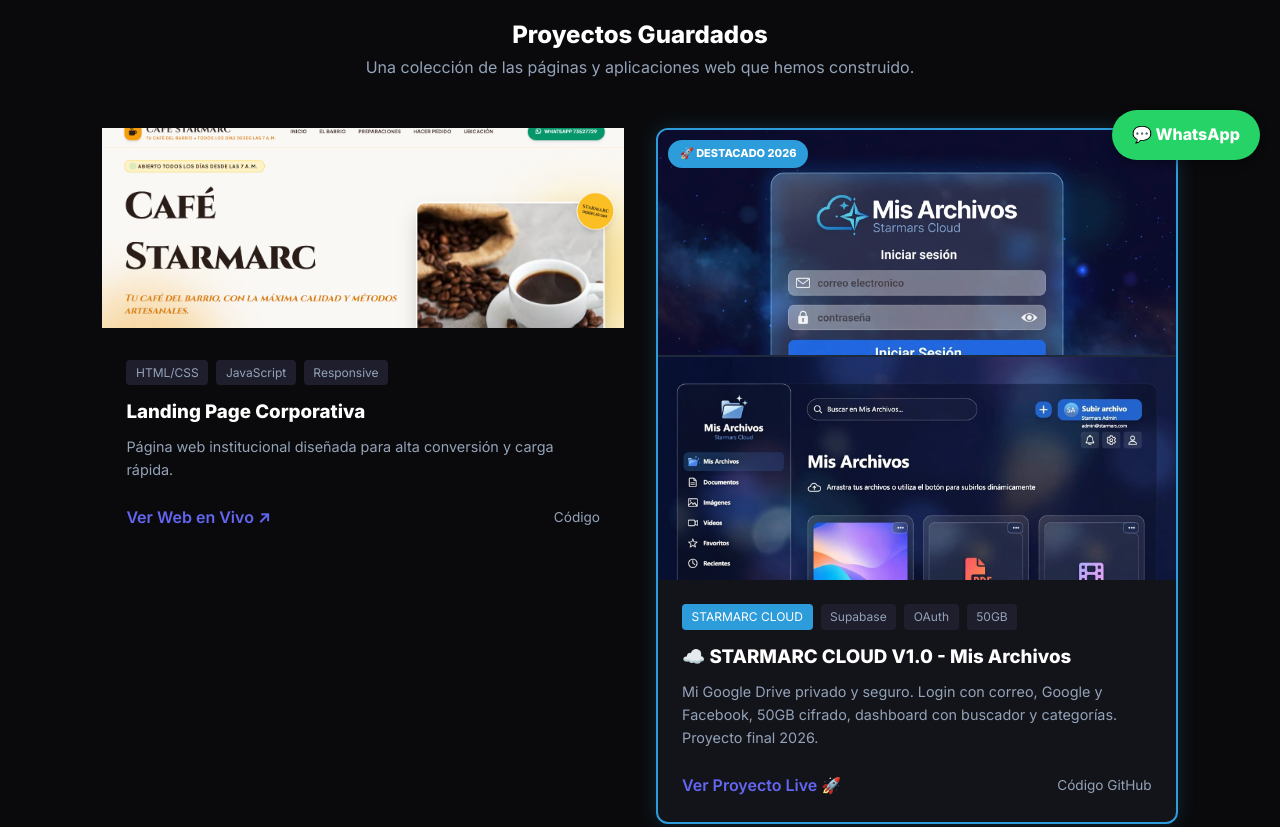
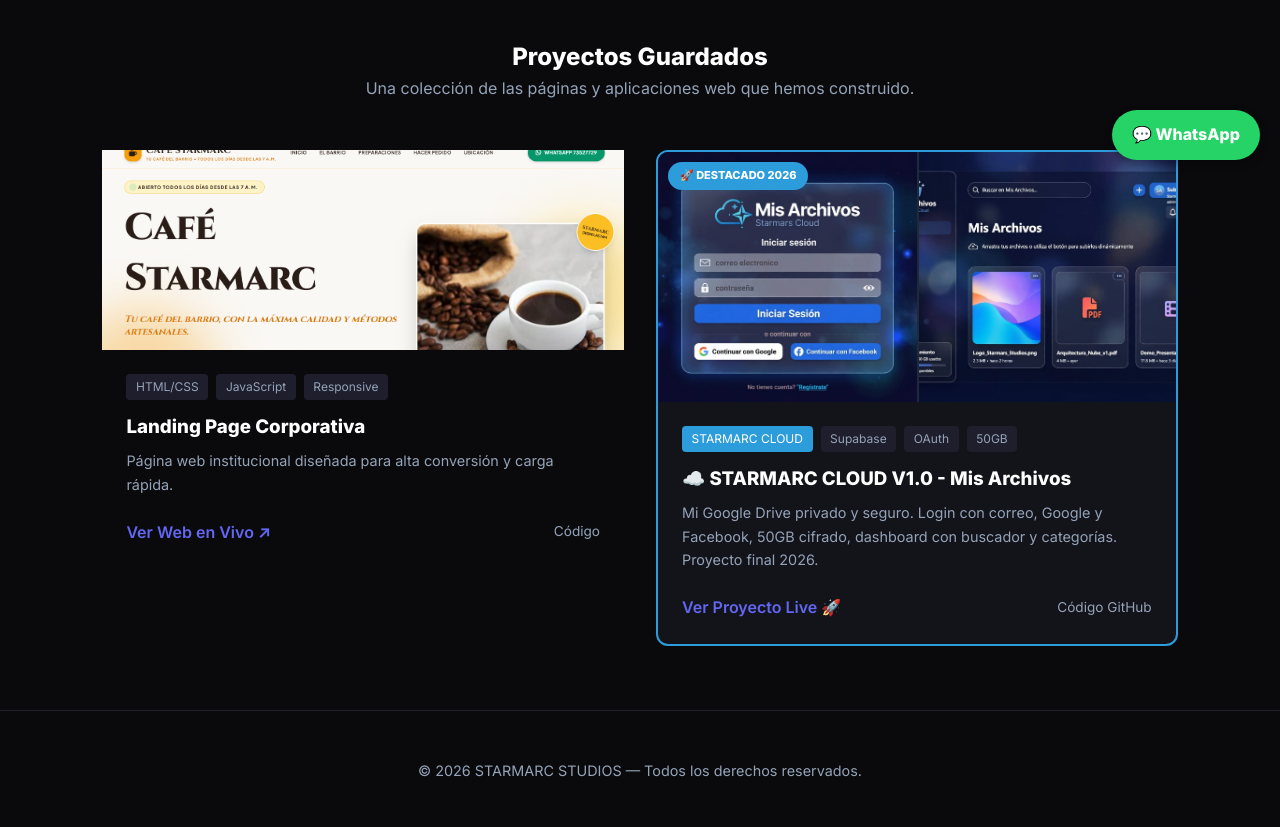
Before and after one commit to marvinalfredoramires-png/starmarc-studios, a plain HTML site: page index.html in a window 1280 px wide. Shown: the part 620-1447 px from the top of the page. Drawn offline with Linux system fonts and the light colour scheme.

Commit message:
index.html

```diff
--- a/index.html
+++ b/index.html
@@ -1,4 +1,4 @@
-            <!DOCTYPE html>
+ <<!DOCTYPE html>
 <html lang="es">
 <head>
     <meta charset="UTF-8">
@@ -43,13 +43,11 @@
                     </div>
                 </div>
             </article>
-
-            <!-- PROYECTO 2 - STARMARC CLOUD CON TUS CAPTURAS REALES -->
-            <article class="project-card" style="border:2px solid #2D9CDB; box-shadow:0 0 20px rgba(45,156,219,0.2);">
-                <div class="card-image" style="height:450px; position:relative; overflow:hidden;">
-                    <div style="position:absolute; top:10px; left:10px; background:#2D9CDB; color:white; padding:5px 12px; border-radius:20px; font-size:11px; font-weight:800; z-index:5;">🚀 DESTACADO 2026</div>
-                    <img src="login.png" alt="Login Mis Archivos" style="width:100%; height:50%; object-fit:cover; object-position:top; display:block;">
-                    <img src="dashboard.png" alt="Dashboard Mis Archivos" style="width:100%; height:50%; object-fit:cover; object-position:top; display:block; border-top:2px solid #1e293b;">
+            <article class="project-card" style="border:2px solid #2D9CDB;">
+                <div class="card-image" style="display:flex; height:250px; position:relative;">
+                    <div style="position:absolute; top:10px; left:10px; background:#2D9CDB; color:white; padding:5px 12px; border-radius:20px; font-size:11px; font-weight:800; z-index:2;">🚀 DESTACADO 2026</div>
+                    <img src="login.png" alt="Login" style="width:50%; height:100%; object-fit:cover; object-position:top;">
+                    <img src="dashboard.png" alt="Dashboard" style="width:50%; height:100%; object-fit:cover; object-position:top; border-left:2px solid #1e293b;">
                 </div>
                 <div class="card-content">
                     <div class="tags"><span style="background:#2D9CDB; color:white;">STARMARC CLOUD</span><span>Supabase</span><span>OAuth</span><span>50GB</span></div>
@@ -61,7 +59,6 @@
                     </div>
                 </div>
             </article>
-
         </div>
     </section>
     <footer><p>© 2026 STARMARC STUDIOS — Todos los derechos reservados.</p></footer>
```
